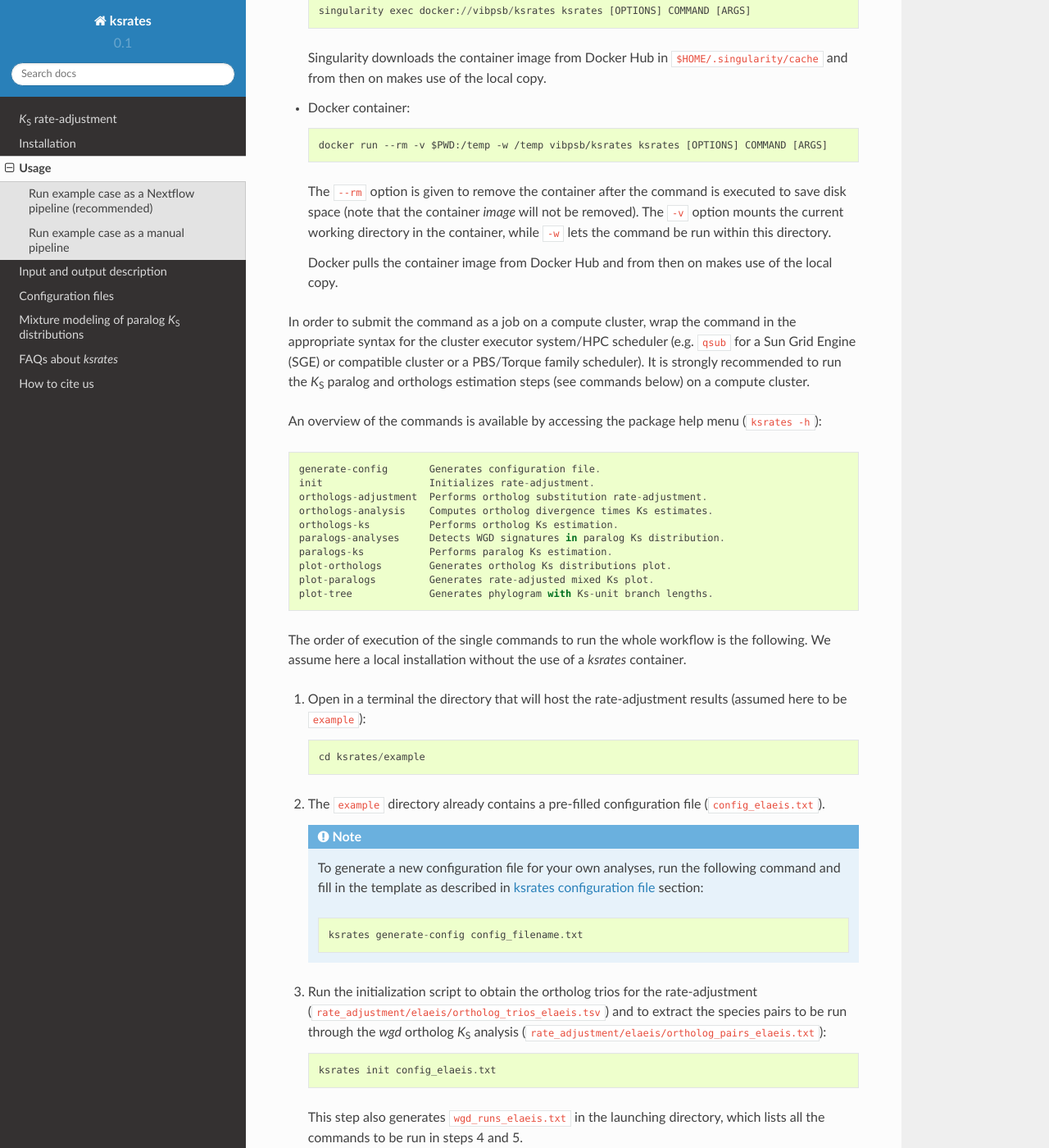
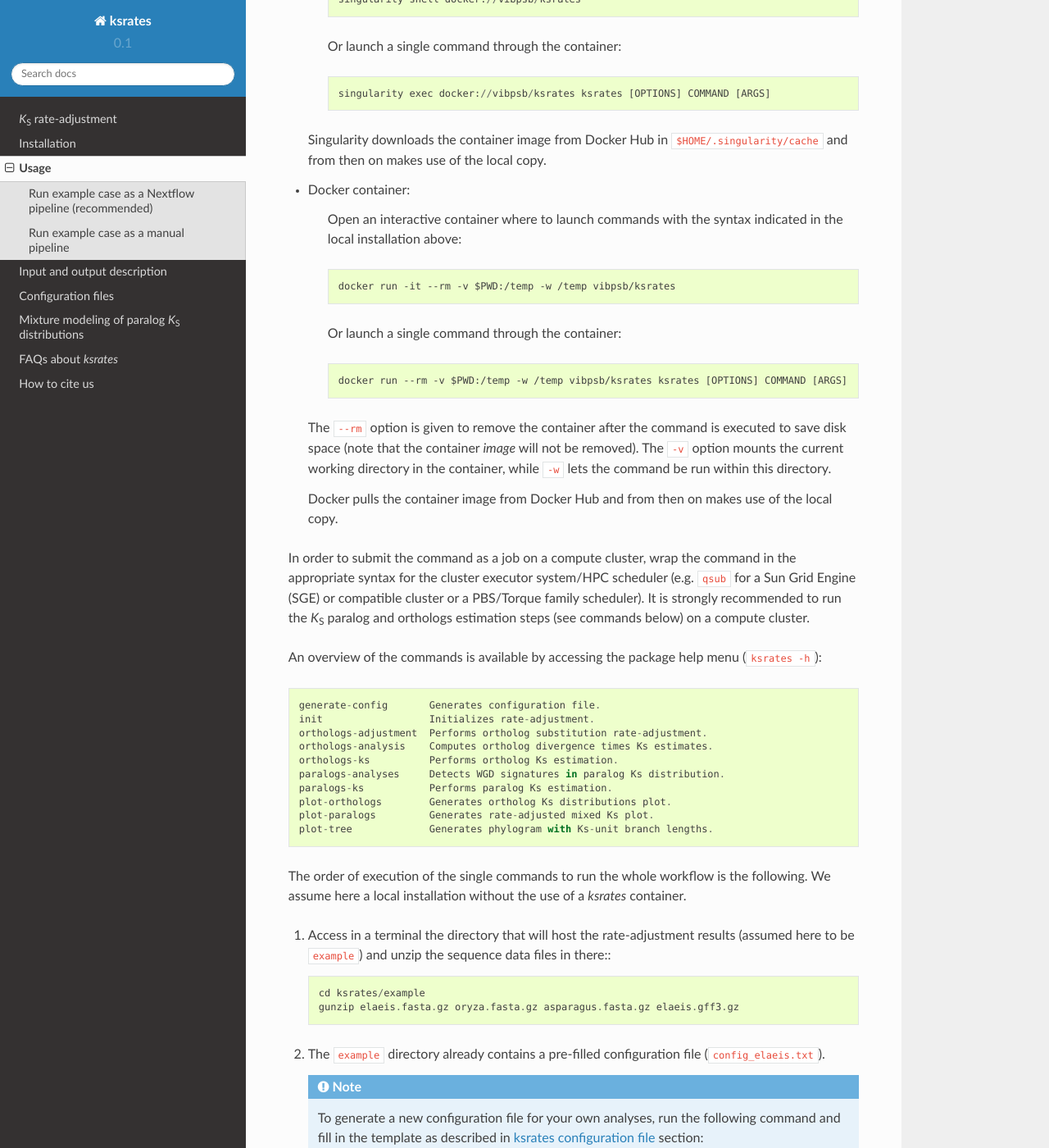
Before and after one commit to VIB-PSB/ksrates, a Sphinx documentation site: the page built from doc/source/usage.rst, in a window 1280 px wide and 1400 px high, scrolled down 1829 px. Shown: the whole window at 82% size. Built offline with Sphinx 7.4.7 and the Read the Docs theme 2.0.0, drawn with Linux system fonts in a browser that asks for light colours; some of the changed text lies outside the part shown.

Commit message:
Add interactive container for manual pipeline

```diff
--- a/doc/source/usage.rst
+++ b/doc/source/usage.rst
@@ -13,12 +13,9 @@ Run example case as a Nextflow pipeline (recommended)
 
 The *ksrates* pipeline can be automatically run through Nextflow with a few preparation steps.
 
-1.  Access in a terminal the directory that will host the rate-adjustment results (assumed here to be ``example``). ::
+1.  Access in a terminal the directory that will host the rate-adjustment results (assumed here to be ``example``) and unzip the sequence data files in there:: ::
 
         cd ksrates/example
-
-    Unzip the sequence data files::
-
         gunzip elaeis.fasta.gz oryza.fasta.gz asparagus.fasta.gz elaeis.gff3.gz
 
 2.  Prepare the configuration files.
@@ -54,15 +51,27 @@ The syntax to run a command depends on how the package is installed:
 
         ksrates [OPTIONS] COMMAND [ARGS]
 
-*   Singularity container::
+*   Singularity container:
 
-        singularity exec docker://vibpsb/ksrates ksrates [OPTIONS] COMMAND [ARGS]
+        Open an interactive container where to launch commands with the syntax indicated in the local installation above::
+
+            singularity shell docker://vibpsb/ksrates
+
+        Or launch a single command through the container::
+
+            singularity exec docker://vibpsb/ksrates ksrates [OPTIONS] COMMAND [ARGS]
 
     Singularity downloads the container image from Docker Hub in ``$HOME/.singularity/cache`` and from then on makes use of the local copy.
 
-*   Docker container::
+*   Docker container:
 
-        docker run --rm -v $PWD:/temp -w /temp vibpsb/ksrates ksrates [OPTIONS] COMMAND [ARGS]
+        Open an interactive container where to launch commands with the syntax indicated in the local installation above::
+
+            docker run -it --rm -v $PWD:/temp -w /temp vibpsb/ksrates
+
+        Or launch a single command through the container::
+
+            docker run --rm -v $PWD:/temp -w /temp vibpsb/ksrates ksrates [OPTIONS] COMMAND [ARGS]
 
     The ``--rm`` option is given to remove the container after the command is executed to save disk space (note that the container *image* will not be removed). The ``-v`` option mounts the current working directory in the container, while ``-w`` lets the command be run within this directory.
 
@@ -85,9 +94,10 @@ An overview of the commands is available by accessing the package help menu (``k
 
 The order of execution of the single commands to run the whole workflow is the following. We assume here a local installation without the use of a *ksrates* container.
 
-1.  Open in a terminal the directory that will host the rate-adjustment results (assumed here to be ``example``)::
+1.  Access in a terminal the directory that will host the rate-adjustment results (assumed here to be ``example``) and unzip the sequence data files in there:: ::
 
         cd ksrates/example
+        gunzip elaeis.fasta.gz oryza.fasta.gz asparagus.fasta.gz elaeis.gff3.gz
 
 2.  The ``example`` directory already contains a pre-filled configuration file (``config_elaeis.txt``).
 
@@ -104,15 +114,15 @@ The order of execution of the single commands to run the whole workflow is the f
 
 4.  Launch the *wgd* paralog *K*:sub:`S` analysis to estimate the whole-paranome *K*:sub:`S` values (``paralogs_distributions/wgd_elaies/elaeis.ks.tsv``) and optionally the anchor pair *K*:sub:`S` values (``paralogs_distributions/wgd_elaies/elaeis.ks_anchors.tsv``)::
 
-        ksrates paralogs-ks config_elaeis.txt [--n-threads 4]
+        ksrates paralogs-ks config_elaeis.txt --n-threads 4
 
     Using multiple threads to parallelize the analysis will reduce the compute time. The ``--n-threads`` option configures the number of threads to use (set this according to your available resources, i.e. CPUs/cores; we recommend a value around 10 and thus the use of a compute cluster).
 
 5.  Launch the *wgd* ortholog *K*:sub:`S` analysis to estimate the ortholog *K*:sub:`S` values *for each required species pair*. These are listed in ``rate_adjustment/elaeis/ortholog_pairs_elaeis.txt``::
 
-        ksrates orthologs-ks config_elaeis.txt elaeis asparagus [--n-threads 4]
-        ksrates orthologs-ks config_elaeis.txt elaeis oryza [--n-threads 4]
-        ksrates orthologs-ks config_elaeis.txt oryza asparagus [--n-threads 4]
+        ksrates orthologs-ks config_elaeis.txt elaeis asparagus --n-threads 4
+        ksrates orthologs-ks config_elaeis.txt elaeis oryza --n-threads 4
+        ksrates orthologs-ks config_elaeis.txt oryza asparagus --n-threads 4
 
     Using multiple threads to parallelize the analysis will reduce the compute time. The ``--n-threads`` option configures the number of threads to use (set this according to your available resources, i.e. CPUs/cores; we recommend a value around 10 and thus the use of a compute cluster).
 
```
